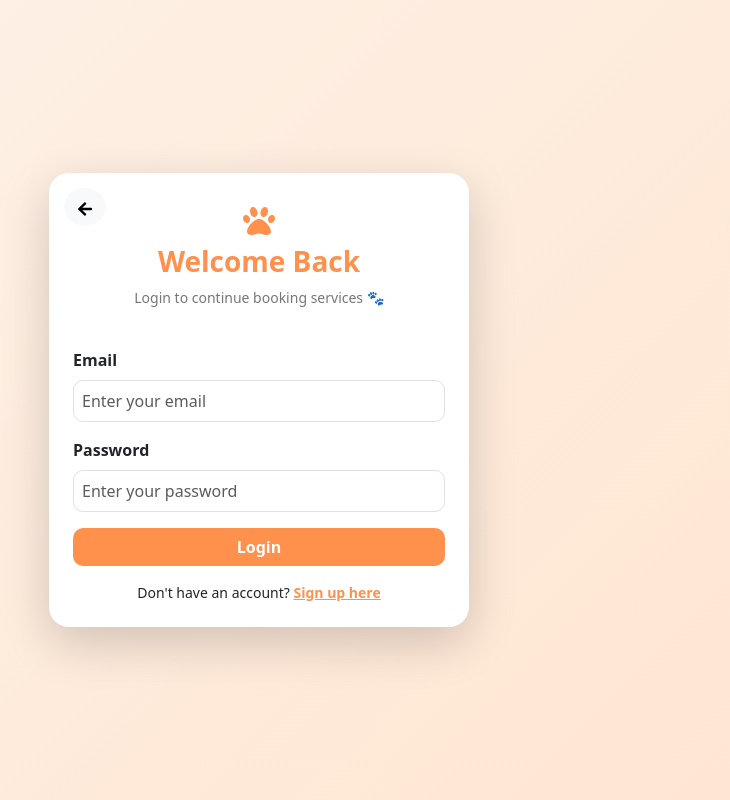
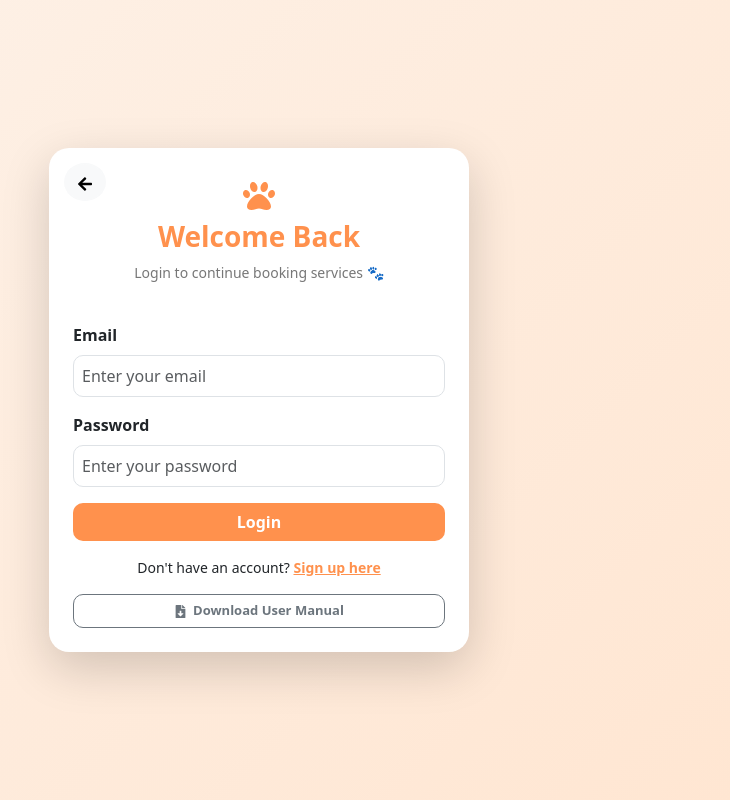
Before and after one commit to mariejuna24/happypaws, a React (Create React App) app: page /login in a window 1280 px wide. Shown: the whole page, without its empty margins (381-1111 px from the left). Built offline with nearby package versions, Linux system fonts and the light colour scheme.

Commit message:
add user manual download

```diff
--- a/public/index.html
+++ b/public/index.html
@@ -15,7 +15,6 @@
     <title>HappyPaws</title>
   </head>
   <body>
-    <noscript>You need to enable JavaScript to run this app.</noscript>
     <div id="root"></div>
   </body>
 </html>
--- a/src/user/UserLogin.js
+++ b/src/user/UserLogin.js
@@ -1,7 +1,8 @@
 import React, { useState } from "react";
 import { useNavigate, Link } from "react-router-dom";
-import { loginUser } from "../services/api"; // ← changed
-import { FaArrowLeft, FaPaw } from "react-icons/fa";
+import { signInWithEmailAndPassword } from "firebase/auth";
+import { auth } from "../firebase";
+import { FaArrowLeft, FaPaw, FaFileDownload } from "react-icons/fa";
 
 export default function UserLogin() {
   const [email, setEmail] = useState("");
@@ -17,11 +18,9 @@ export default function UserLogin() {
     }
 
     try {
-      const user = await loginUser(email, password); // ← changed
-      localStorage.setItem(
-        "user",
-        JSON.stringify({ uid: user.uid, email: user.email, name: user.displayName, role: "user" })
-      );
+      const userCredential = await signInWithEmailAndPassword(auth, email, password);
+      const user = userCredential.user;
+      localStorage.setItem("user", JSON.stringify({ id: user.uid, email: user.email, role: "user" }));
       navigate("/user/home");
     } catch (error) {
       console.error("Login error:", error);
@@ -30,49 +29,111 @@ export default function UserLogin() {
       } else if (error.code === "auth/wrong-password") {
         alert("Incorrect password. Please try again.");
       } else {
-        alert("Login failed. Please try again.");
+        alert("An error occurred while logging in. Please try again.");
       }
     }
   };
 
-  // ── JSX is exactly the same, no changes ──
   return (
-    <div className="d-flex justify-content-center align-items-center"
-      style={{ minHeight: "100vh", background: "linear-gradient(135deg, #fdf2e9, #ffe5d0)" }}>
-      <div className="card shadow-lg p-4 position-relative"
-        style={{ width: "100%", maxWidth: "420px", borderRadius: "20px", border: "none" }}>
-        <button className="btn btn-light position-absolute"
+    <div
+      className="d-flex justify-content-center align-items-center"
+      style={{
+        minHeight: "100vh",
+        background: "linear-gradient(135deg, #fdf2e9, #ffe5d0)"
+      }}
+    >
+      <div
+        className="card shadow-lg p-4 position-relative"
+        style={{
+          width: "100%",
+          maxWidth: "420px",
+          borderRadius: "20px",
+          border: "none"
+        }}
+      >
+        {/* 🔙 Back Button */}
+        <button
+          className="btn btn-light position-absolute"
           style={{ top: "15px", left: "15px", borderRadius: "50%" }}
-          onClick={() => navigate("/user/home")}>
+          onClick={() => navigate("/user/home")}
+        >
           <FaArrowLeft />
         </button>
+
         <div className="text-center mb-4 mt-2">
           <FaPaw size={32} color="#ff914d" />
-          <h3 className="fw-bold mt-2" style={{ color: "#ff914d" }}>Welcome Back</h3>
-          <p style={{ fontSize: "14px", color: "#777" }}>Login to continue booking services 🐾</p>
+          <h3 className="fw-bold mt-2" style={{ color: "#ff914d" }}>
+            Welcome Back
+          </h3>
+          <p style={{ fontSize: "14px", color: "#777" }}>
+            Login to continue booking services 🐾
+          </p>
         </div>
+
         <form onSubmit={handleLogin}>
           <div className="mb-3">
             <label className="form-label fw-semibold">Email</label>
-            <input type="email" className="form-control p-2" placeholder="Enter your email"
-              value={email} onChange={(e) => setEmail(e.target.value)}
-              style={{ borderRadius: "10px" }} required />
+            <input
+              type="email"
+              className="form-control p-2"
+              placeholder="Enter your email"
+              value={email}
+              onChange={(e) => setEmail(e.target.value)}
+              style={{ borderRadius: "10px" }}
+              required
+            />
           </div>
+
           <div className="mb-3">
             <label className="form-label fw-semibold">Password</label>
-            <input type="password" className="form-control p-2" placeholder="Enter your password"
-              value={password} onChange={(e) => setPassword(e.target.value)}
-              style={{ borderRadius: "10px" }} required />
+            <input
+              type="password"
+              className="form-control p-2"
+              placeholder="Enter your password"
+              value={password}
+              onChange={(e) => setPassword(e.target.value)}
+              style={{ borderRadius: "10px" }}
+              required
+            />
           </div>
-          <button type="submit" className="btn w-100 mb-3 fw-semibold"
-            style={{ backgroundColor: "#ff914d", color: "white", borderRadius: "10px" }}>
+
+          <button
+            type="submit"
+            className="btn w-100 mb-3 fw-semibold"
+            style={{
+              backgroundColor: "#ff914d",
+              color: "white",
+              borderRadius: "10px"
+            }}
+          >
             Login
           </button>
+
           <p className="text-center mb-0" style={{ fontSize: "14px" }}>
             Don't have an account?{" "}
-            <Link to="/signup" style={{ color: "#ff914d", fontWeight: "600" }}>Sign up here</Link>
+            <Link to="/signup" style={{ color: "#ff914d", fontWeight: "600" }}>
+              Sign up here
+            </Link>
           </p>
         </form>
+
+        {/* 📄 User Manual Download */}
+        <div className="text-center mt-3">
+          <a
+            href="/HappyPaws_User_Manual.docx"
+            download="HappyPaws_User_Manual.docx"
+            style={{ textDecoration: "none" }}
+          >
+            <button
+              className="btn btn-outline-secondary w-100 fw-semibold"
+              style={{ borderRadius: "10px", fontSize: "13px" }}
+            >
+              <FaFileDownload style={{ marginRight: "6px" }} />
+              Download User Manual
+            </button>
+          </a>
+        </div>
+
       </div>
     </div>
   );
```
Also changed, not shown: 1 other file (tests, documents, lock files or other folders).
